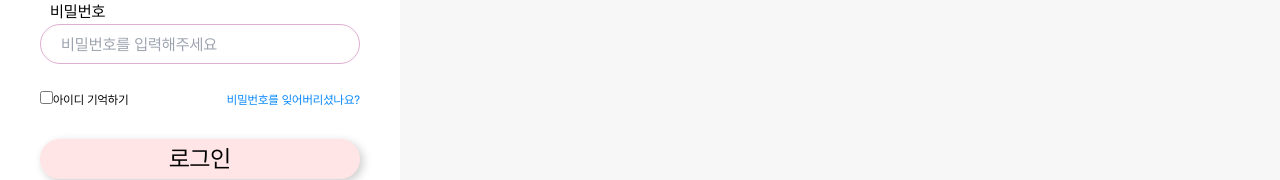
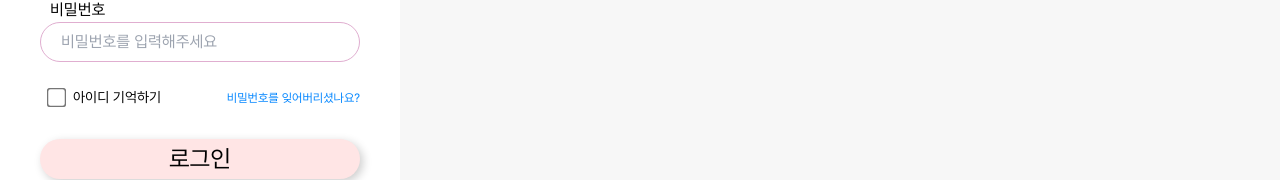
Before and after one commit to yee950419/secreto, a Vue app in the folder frontend/: page /main-page in a window 1280 px wide. Shown: the part 760-940 px from the top of the page. Built offline with nearby package versions, Linux system fonts and the light colour scheme.

Commit message:
feat: 로그인 페이지 CheckBoxMolecule 적용
- CheckBoxMolecule flex 정렬 추가
- 로그인 페이지 CheckBoxMolecule 추가

Related to S10P12A805-94

```diff
--- a/frontend/src/components/molecules/CheckBoxMolecule.vue
+++ b/frontend/src/components/molecules/CheckBoxMolecule.vue
@@ -1,18 +1,15 @@
 <script setup lang="ts">
 import { defineProps, defineEmits } from 'vue'
 
-const { customClass, customId } = defineProps(['customClass','customId'])
+const { customClass, customId } = defineProps(['customClass', 'customId'])
 const emit = defineEmits()
 </script>
 
 <template>
-    <div :class="customClass">
-      <input type="checkbox" :id="customId" />
-      <label :for="customId"><slot></slot></label>
+    <div class="flex items-center" :class="customClass">
+        <input type="checkbox" :id="customId" />
+        <label :for="customId"><slot></slot></label>
     </div>
 </template>
 
-
-
-
 <style scoped></style>
--- a/frontend/src/components/organisms/LoginForm.vue
+++ b/frontend/src/components/organisms/LoginForm.vue
@@ -2,6 +2,7 @@
 import ButtonAtom from '@/components/atoms/ButtonAtom.vue'
 import InputBox from '@/components/molecules/InputBox.vue'
 import TextAtom from '@/components/atoms/TextAtom.vue'
+import CheckBoxMolecule from '@/components/molecules/CheckBoxMolecule.vue'
 import { ref } from 'vue'
 import type { Ref } from 'vue'
 
@@ -51,11 +52,12 @@ const buttonHandler = () => {
                 placeHolder="비밀번호를 입력해주세요"
                 @inputChange="passwordInputChangeHandler"
             ></InputBox>
-            <div class="text-[12px] w-full flex justify-between">
-                <div>
-                    <input type="checkbox" />
-                    <label class="text-[12px]">아이디 기억하기</label>
-                </div>
+            <div class="text-[12px] w-full flex justify-between items-center">
+                <CheckBoxMolecule
+                    customClass="checkbox-molecule-style-1 text-[14px]"
+                    customId="remember"
+                    >아이디 기억하기</CheckBoxMolecule
+                >
                 <a href="#" class="text-A805Blue">비밀번호를 잊어버리셨나요?</a>
             </div>
         </div>
```
